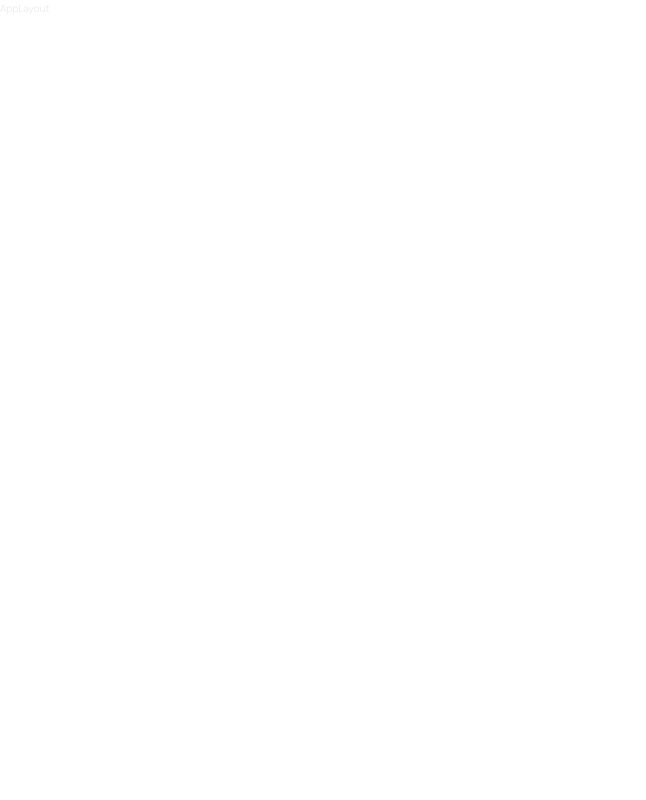
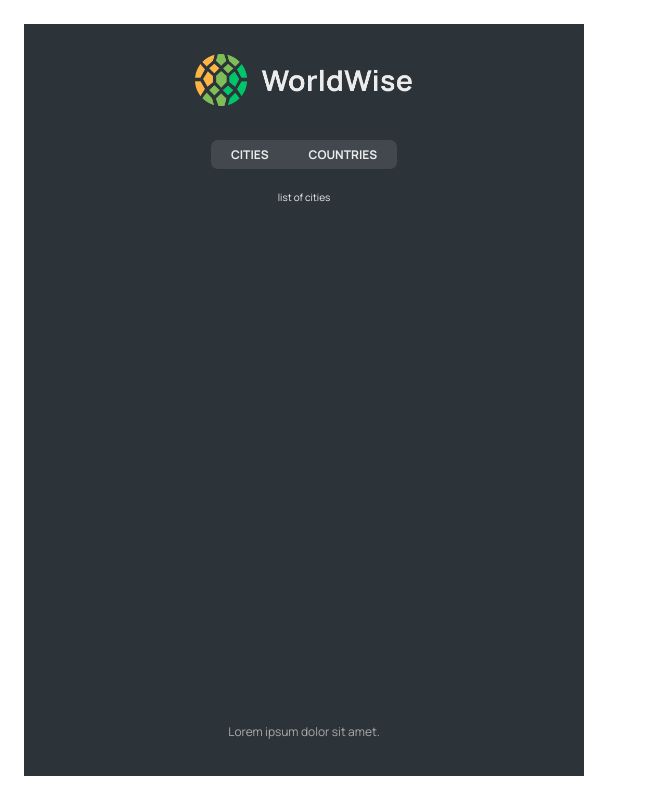
Before and after one commit to fatemehHp/worldWise, a React (Vite) app: page /app in a window 1280 px wide. Shown: the whole page, without its empty margins (0-646 px from the left). Built offline with nearby package versions, Linux system fonts and the light colour scheme.

Commit message:
building the app layout

```diff
--- a/src/component/AppLayout.jsx
+++ b/src/component/AppLayout.jsx
@@ -1,7 +1,11 @@
-import React from 'react'
-
+import React from "react";
+import Sidebar from "./Sidebar";
+import styles from './appLayout.module.css'
 export default function AppLayout() {
   return (
-    <div>AppLayout</div>
-  )
+    <div className={styles.app}>
+
+      <Sidebar />
+    </div>
+  );
 }
--- /dev/null
+++ b/src/component/Sidebar.jsx
@@ -0,0 +1,16 @@
+import React from "react";
+import styles from "./sidebar.module.css";
+import Logo from "./Logo";
+import AppNav from "./AppNav";
+
+export default function Sidebar() {
+  return (
+    <div className={styles.sidebar}>
+      <Logo />
+      <AppNav/>
+      <p>list of cities</p>
+      <footer className={styles.footer}>
+        <p className={styles.copyright}>Lorem ipsum dolor sit amet.</p></footer>
+    </div>
+  );
+}
--- /dev/null
+++ b/src/component/appLayout.module.css
@@ -0,0 +1,7 @@
+.app{
+    height: 100xh;
+    padding: 2.4rem;
+    overscroll-behavior: none;
+    display: flex;
+    position: relative;
+}
```
Also changed, not shown: src/component/Map.jsx (added, +8 -0 lines).
